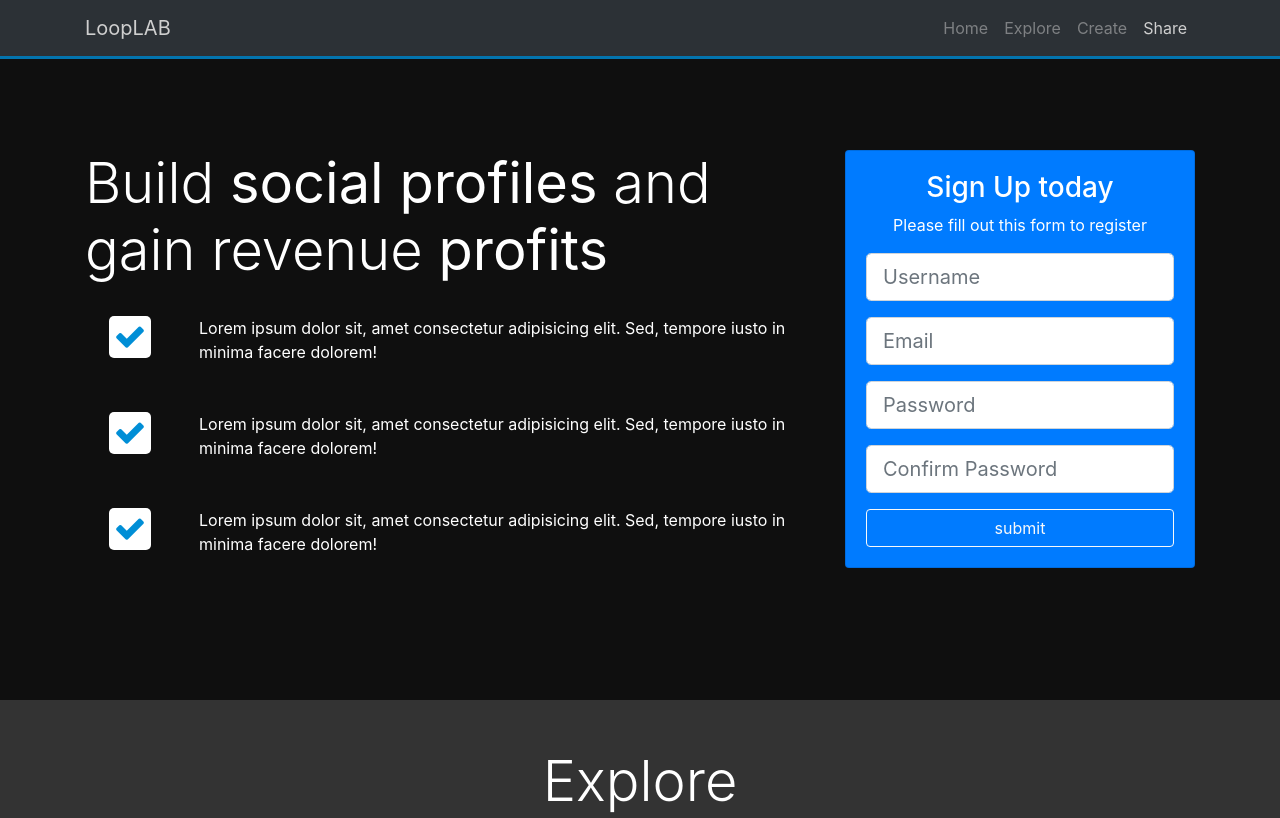
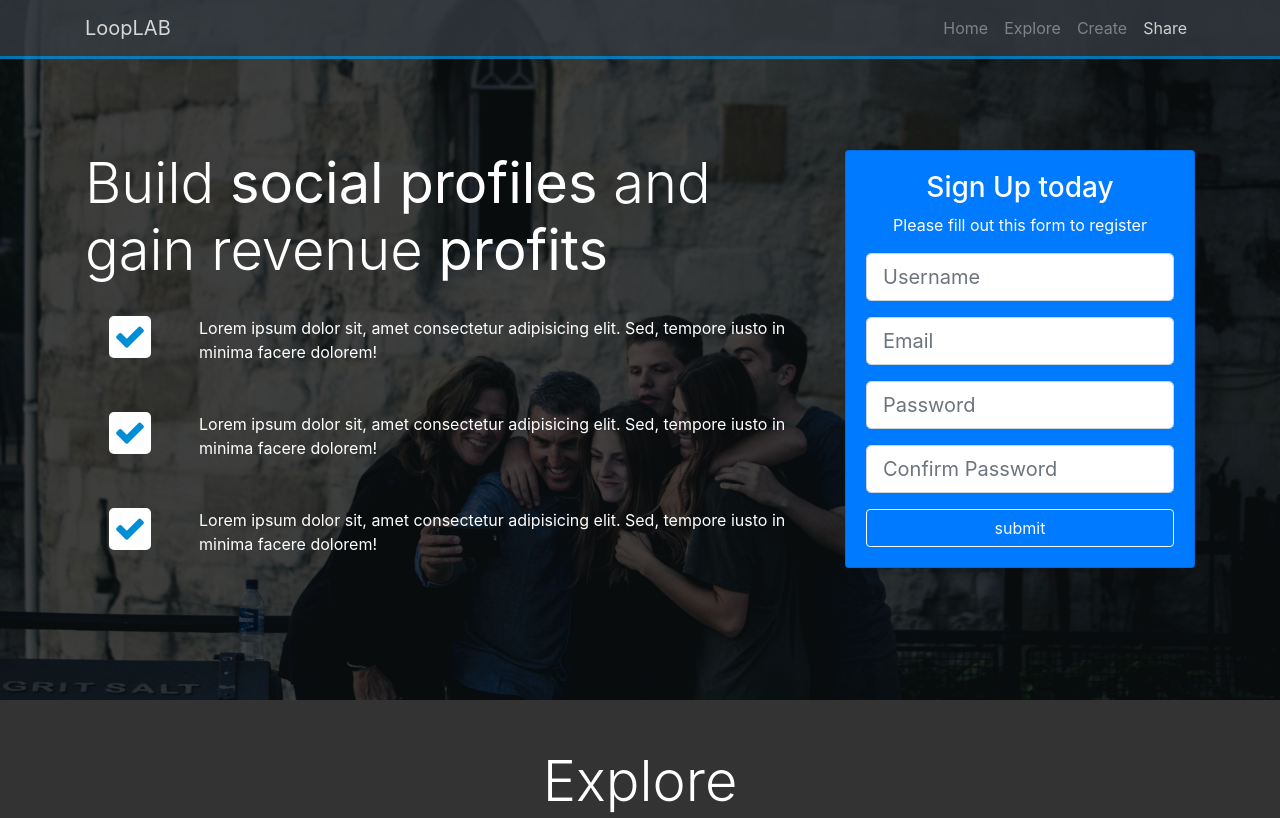
Before and after one commit to Seif-Gomaa/Wep-Apps, a plain HTML site: page index.html in a window 1280 px wide. Shown: the top 818 px of the page. Drawn offline with nearby package versions, Linux system fonts and the light colour scheme; the site is published under a folder, as on GitHub Pages, so addresses that start at the root find nothing.

Commit message:
Update style.css

```diff
--- a/style.css
+++ b/style.css
@@ -8,7 +8,7 @@ body {
     opacity:.8;
 }
 #home-section {
-    background:url(/img/home.jpg);
+    background:url(./img/home.jpg);
     background-repeat:no-repeat;
     background-size:cover;
     background-attachment:fixed;
```
